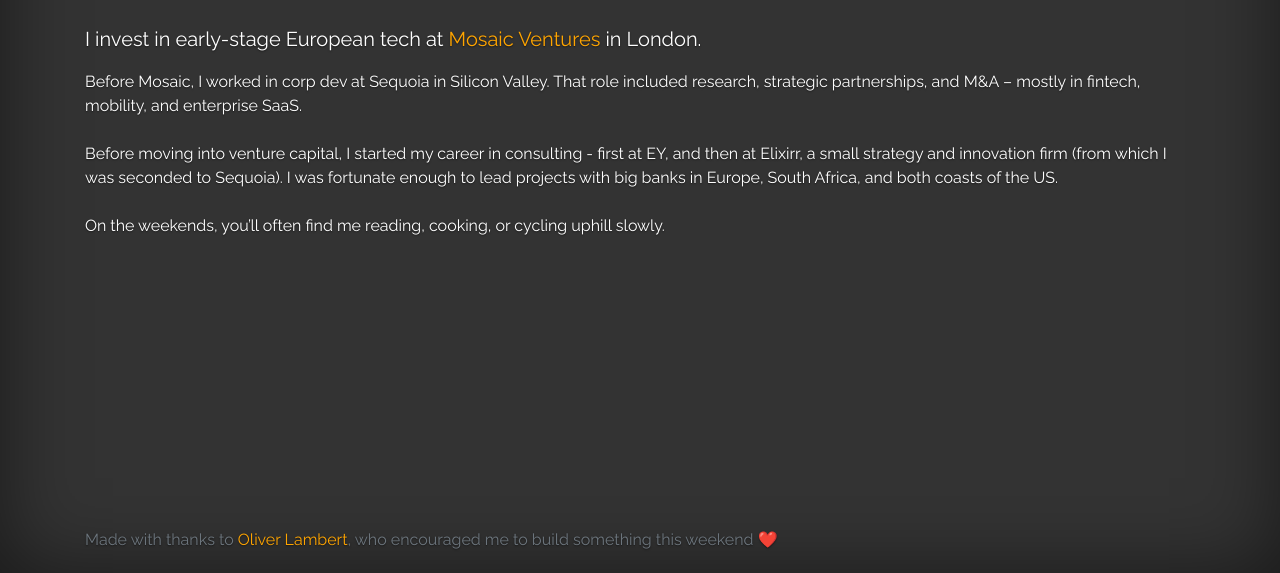
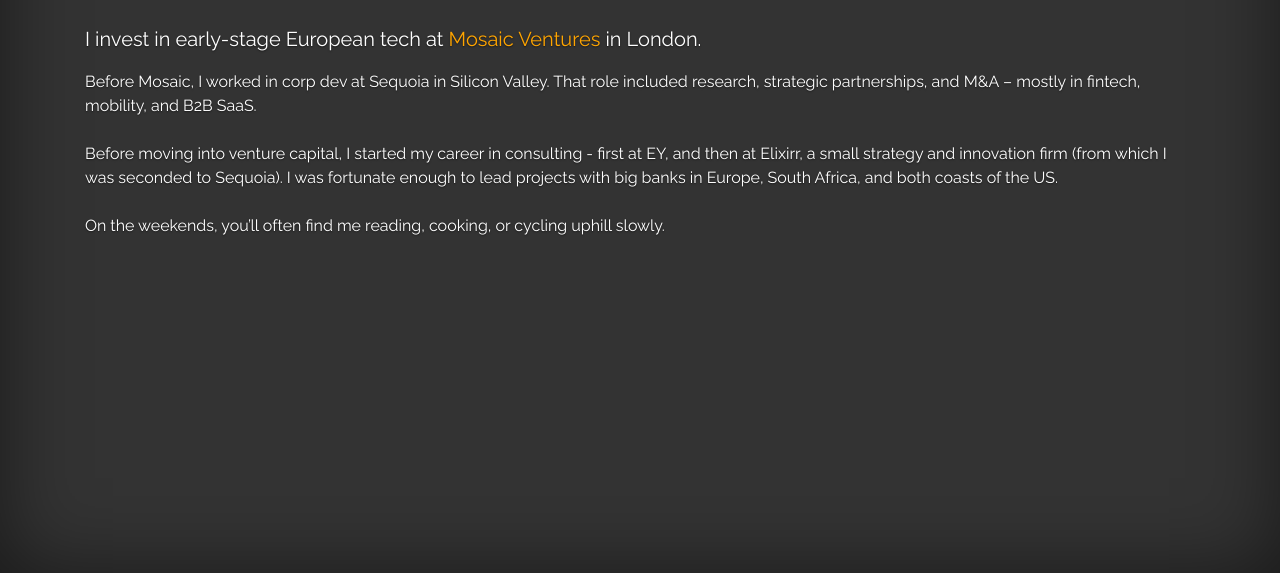
Before and after one commit to chandarlal/chandarlal.github.io, a plain HTML site: page index.html in a window 1280 px wide. Shown: the part 227-800 px from the top of the page. Drawn offline with nearby package versions, Linux system fonts and the light colour scheme.

Commit message:
Update index.html

```diff
--- a/index.html
+++ b/index.html
@@ -53,13 +53,13 @@
     <h2> Nice to meet you; let's get to know each other.</h1>
     <br>
     <p class="lead">I invest in early-stage European tech at <a href="http://www.mosaicventures.com/">Mosaic Ventures</a> in London.</p>
-    <p>Before Mosaic, I worked in corp dev at Sequoia in Silicon Valley. That role included research, strategic partnerships, and M&A – mostly in fintech, mobility, and enterprise SaaS.<br><br> Before moving into venture capital, I started my career in consulting - first at EY, and then at Elixirr, a small strategy and innovation firm (from which I was seconded to Sequoia). I was fortunate enough to lead projects with big banks in Europe, South Africa, and both coasts of the US. <br><br>On the weekends, you’ll often find me reading, cooking, or cycling uphill slowly.</p>
+    <p>Before Mosaic, I worked in corp dev at Sequoia in Silicon Valley. That role included research, strategic partnerships, and M&A – mostly in fintech, mobility, and B2B SaaS.<br><br> Before moving into venture capital, I started my career in consulting - first at EY, and then at Elixirr, a small strategy and innovation firm (from which I was seconded to Sequoia). I was fortunate enough to lead projects with big banks in Europe, South Africa, and both coasts of the US. <br><br>On the weekends, you’ll often find me reading, cooking, or cycling uphill slowly.</p>
   </div>
 </main>
 
 <footer class="footer mt-auto py-3">
   <div class="container">
-    <span class="text-muted">Made with thanks to <a href="http://www.oliverlambert.com/">Oliver Lambert</a>, who encouraged me to build something this weekend &#10084;&#65039;</span>
+    <span class="text-muted"></span>
   </div>
 </footer>
 </body>
```
